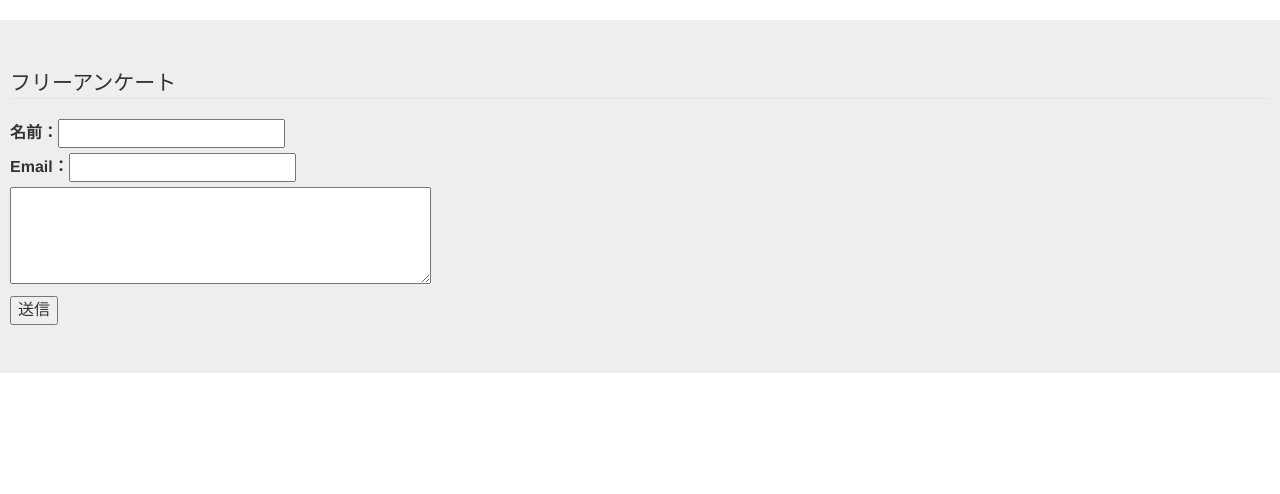
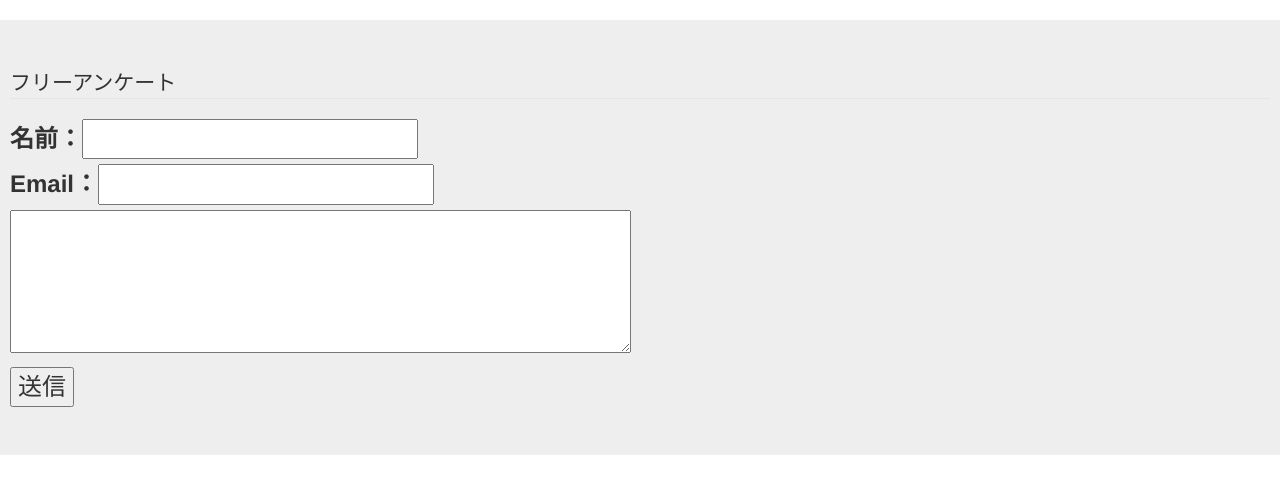
Before and after one commit to TatsuyaMaeta/php_kadai2, a PHP site: page / in a window 1280 px wide. Shown: the part 92-586 px from the top of the page. Run offline with PHP 8.4, Linux system fonts and the light colour scheme; some libraries are stand-ins or nearby versions.

Commit message:
Update index.php
cssを変更

```diff
--- a/index.php
+++ b/index.php
@@ -8,7 +8,7 @@
     <style>
     div {
         padding: 10px;
-        font-size: 16px;
+        font-size: 24px;
     }
     </style>
 </head>
```
